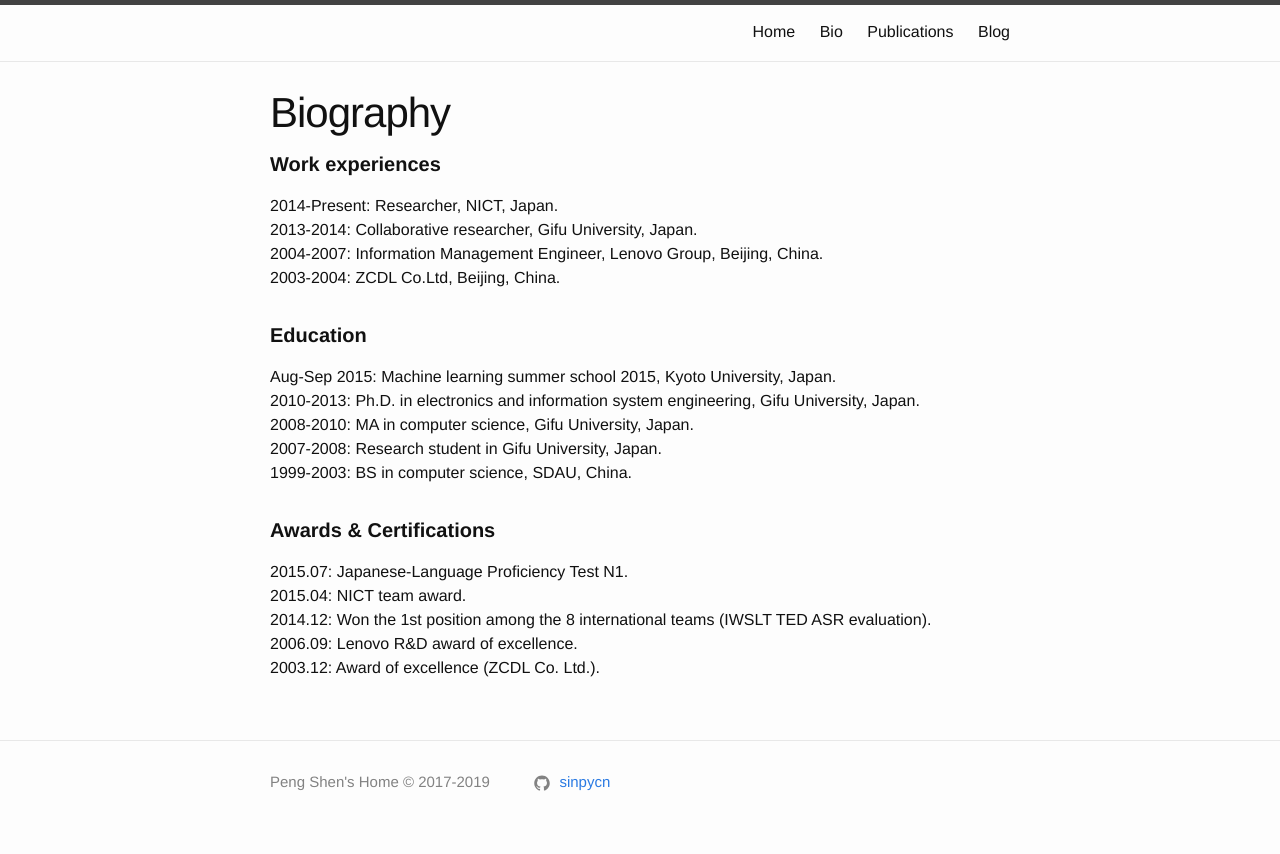
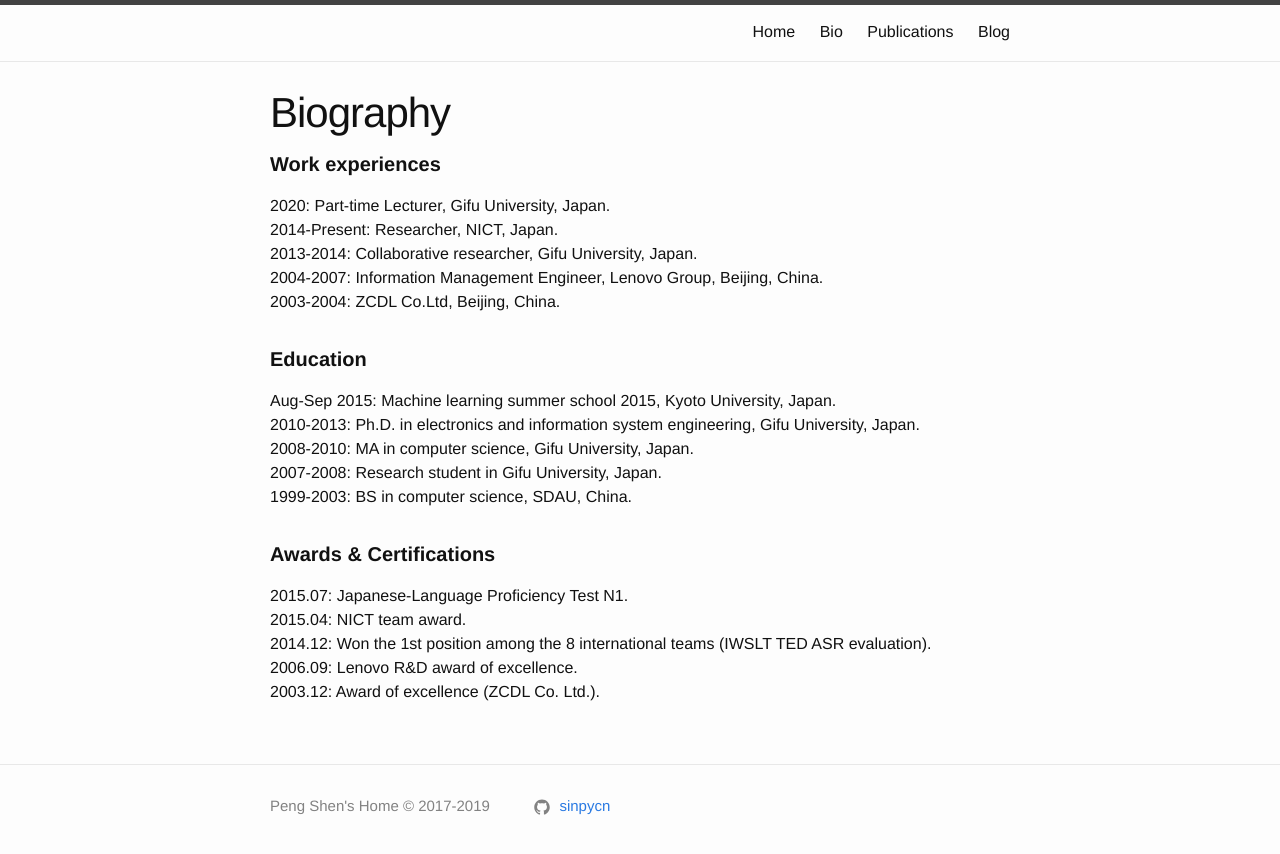
Before and after one commit to sinpycn/sinpycn.github.io, a Jekyll site: the page built from bio.md, in a window 1280 px wide. Shown: the top 854 px of the page. Built offline with Jekyll 4.4.1, drawn with Linux system fonts in a browser that asks for light colours.

Commit message:
Update bio.md

```diff
--- a/bio.md
+++ b/bio.md
@@ -9,6 +9,7 @@ permalink: /bio/
   <h1 class="page-heading"><b>Work experiences</b></h1>
   <ul class="post-list">
     <li>
+   2020: Part-time Lecturer, Gifu University, Japan. <br>
    2014-Present: Researcher, NICT, Japan. <br>
    2013-2014: Collaborative researcher, Gifu University, Japan. <br>
    2004-2007: Information Management Engineer, Lenovo Group, Beijing, China. <br>
```
